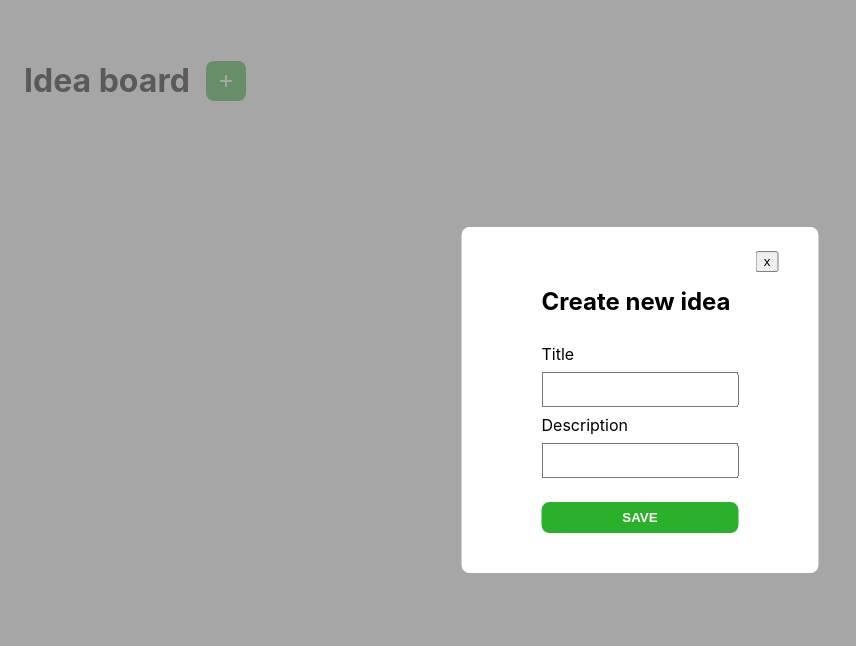
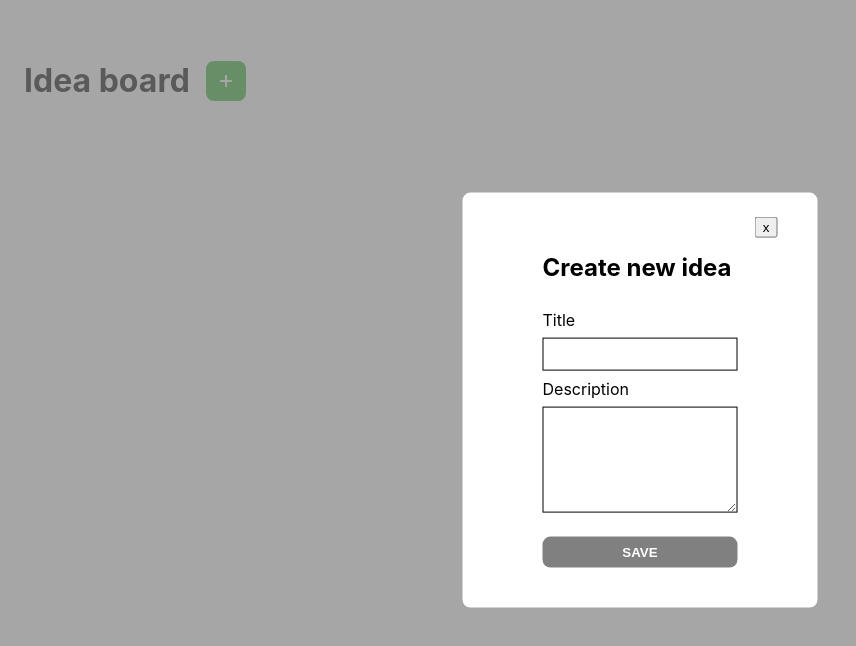
Before and after one commit to eleriojavere/idea-board, a React (Create React App) app: page / in a window 1280 px wide. Both pictures are taken after a click on the button 225 px from the left and 80 px from the top of the page. Shown: the top 646 px of the page, without its empty margins (0-856 px from the left). Built offline with nearby package versions, Linux system fonts and the light colour scheme.

Commit message:
Create an idea

```diff
--- a/public/index.html
+++ b/public/index.html
@@ -24,7 +24,7 @@
       work correctly both with client-side routing and a non-root public URL.
       Learn how to configure a non-root public URL by running `npm run build`.
     -->
-    <title>React App</title>
+		<title>Idea board</title>
 	</head>
 	<body>
 		<noscript>You need to enable JavaScript to run this app.</noscript>
--- a/src/App.tsx
+++ b/src/App.tsx
@@ -6,7 +6,7 @@ import PlusIcon from "../src/icons/plus.svg";
 import Modal from "./components/Modal";
 
 export type Data = {
-	id: number;
+	id?: number;
 	title: string;
 	description: string;
 	created_at: Date;
--- a/src/components/Input.tsx
+++ b/src/components/Input.tsx
@@ -1,13 +1,17 @@
 export default function Input({
 	type,
 	name,
+	onChange,
+	className,
 }: {
 	type?: string;
 	name: string;
+	className?: string;
+	onChange: (e: React.FormEvent<HTMLInputElement>) => void;
 }) {
 	return (
 		<>
-			<input type={type || "text"} name={name}></input>
+			<input className={`${className}`} onChange={onChange} type={type || "text"} name={name}></input>
 		</>
 	);
 }
--- a/src/components/Modal.tsx
+++ b/src/components/Modal.tsx
@@ -1,9 +1,9 @@
+import { useState } from "react";
 import { Data } from "../App";
 import TextButton from "./buttons/TextButton";
 import Input from "./Input";
 import Label from "./Label";
-
-;
+import TextArea from "./TextArea";
 
 export default function Modal({
 	handleCloseButtonClick,
@@ -12,6 +12,9 @@ export default function Modal({
 	handleCloseButtonClick: () => void;
 	handleSaveForm: (data: Data) => void;
 }) {
+	const [title, setTitle] = useState("");
+	const [description, setDescription] = useState("");
+
 	return (
 		<>
 			<div className="modal-overlay" />
@@ -21,15 +24,26 @@ export default function Modal({
 				</button>
 				<h2>Create new idea</h2>
 				<Label>Title</Label>
-				<Input name="title" />
+				<Input
+					name="title"
+					onChange={(e: React.FormEvent<HTMLInputElement>) => {
+						setTitle(e.currentTarget.value);
+					}}
+				/>
 				<Label>Description</Label>
-				<Input name="description" />
+				<TextArea
+					className="description"
+					name="description"
+					onChange={(e: React.FormEvent<HTMLTextAreaElement>) => {
+						setDescription(e.currentTarget.value);
+					}}
+				/>
 				<TextButton
+					disabled={!title || !description}
 					onClick={() =>
 						handleSaveForm({
-							id: 1,
-							title: "jee",
-							description: "jee",
+							title: title,
+							description: description,
 							created_at: new Date(),
 						})
 					}
--- /dev/null
+++ b/src/components/TextArea.tsx
@@ -0,0 +1,17 @@
+export default function TextArea({
+
+	name,
+	onChange,
+	className,
+}: {
+	type?: string;
+	name: string;
+	className?: string;
+	onChange: (e: React.FormEvent<HTMLTextAreaElement>) => void;
+}) {
+	return (
+		<>
+			<textarea className={`${className}`} onChange={onChange}  name={name}></textarea>
+		</>
+	);
+}
--- a/src/components/buttons/TextButton.tsx
+++ b/src/components/buttons/TextButton.tsx
@@ -1,12 +1,14 @@
 export default function TextButton({
 	children,
 	onClick,
+	disabled,
 }: {
 	children: React.ReactNode;
 	onClick: () => void;
+	disabled: boolean;
 }) {
 	return (
-		<button onClick={onClick} className="text-button">
+		<button disabled={disabled} onClick={onClick} className="text-button">
 			{children}
 		</button>
 	);
--- a/src/scss/buttons/text-button.scss
+++ b/src/scss/buttons/text-button.scss
@@ -4,4 +4,9 @@
 	border-radius: 8px;
 	padding: 8px;
 	cursor: pointer;
+
+	&:disabled {
+		background-color: gray;
+		cursor: auto;
+	}
 }
--- a/src/scss/components/modal.scss
+++ b/src/scss/components/modal.scss
@@ -30,6 +30,15 @@
 
 	input {
 		padding: 8px;
+		border: 1px solid black;
+	}
+
+	textarea {
+		border: 1px solid black;
+	}
+
+	.description {
+		min-height: 100px;
 	}
 
 	.text-button {
```
Lines whose indentation alone changed are shown as unchanged.
